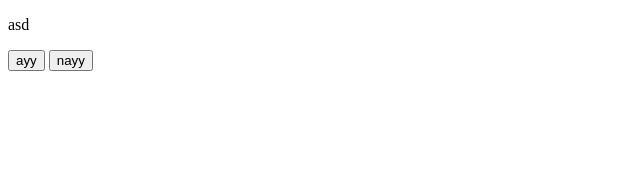
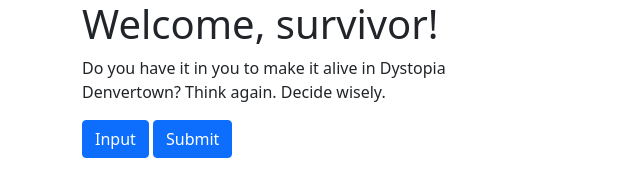
Before and after one commit to Swatilekha-Roy/Fear-The-Walking-Cats, a plain HTML site: page index.html in a window 1280 px wide. Shown: the whole page, without its empty margins (0-640 px from the left). Drawn offline with nearby package versions, Linux system fonts and the light colour scheme.

Commit message:
Update index.html

```diff
--- a/index.html
+++ b/index.html
@@ -1,15 +1,45 @@
-<!DOCTYPE html>
+<!doctype html>
+
 <html lang="en">
 <head>
-    <meta charset="UTF-8">
-    <meta http-equiv="X-UA-Compatible" content="IE=edge">
-    <meta name="viewport" content="width=device-width, initial-scale=1.0">
-    <title>Fear The Walking Dead</title>
+  <meta charset="utf-8">
+
+  <title>Fear The Walking Cat</title>
+
+  <meta name="viewport" content="width=device-width, initial-scale=1.0">
+
+  <!-- Fonts -->
+  <link rel="preconnect" href="https://fonts.gstatic.com">
+  <link href="https://fonts.googleapis.com/css2?family=VT323&display=swap" rel="stylesheet">
+
+  <link href="https://cdn.jsdelivr.net/npm/bootstrap@5.0.0-beta3/dist/css/bootstrap.min.css" rel="stylesheet" integrity="sha384-eOJMYsd53ii+scO/bJGFsiCZc+5NDVN2yr8+0RDqr0Ql0h+rP48ckxlpbzKgwra6" crossorigin="anonymous">
+  <link rel="stylesheet" href="css/style.css?v=1.0">
+
+
+
 </head>
+
 <body>
-    <p id="text"></p>
-    <button id='button 1'>ayy</button>
-    <button id='button 2'>nayy</button>
-    <script src="js/game.js"></script>
+
+    <div class="container">
+        <div class="row">
+            <div class="col-10 col-md-5">
+                <h1>
+                    Welcome, survivor!
+                </h1>
+                <p>
+                    Do you have it in you to make it alive in Dystopia Denvertown? Think again. Decide wisely.
+                </p>
+                <a href="#"><input class="btn btn-primary" type="button" value="Input"></a>
+                <a href="#"><input class="btn btn-primary" type="submit" value="Submit"></a>
+            </div>
+        </div>
+    </div>
+
+
+
+  <script src="js/script.js"></script>
+  <script src="https://cdn.jsdelivr.net/npm/@popperjs/core@2.9.1/dist/umd/popper.min.js" integrity="sha384-SR1sx49pcuLnqZUnnPwx6FCym0wLsk5JZuNx2bPPENzswTNFaQU1RDvt3wT4gWFG" crossorigin="anonymous"></script>
+  <script src="https://cdn.jsdelivr.net/npm/bootstrap@5.0.0-beta3/dist/js/bootstrap.min.js" integrity="sha384-j0CNLUeiqtyaRmlzUHCPZ+Gy5fQu0dQ6eZ/xAww941Ai1SxSY+0EQqNXNE6DZiVc" crossorigin="anonymous"></script>
 </body>
 </html>
```
